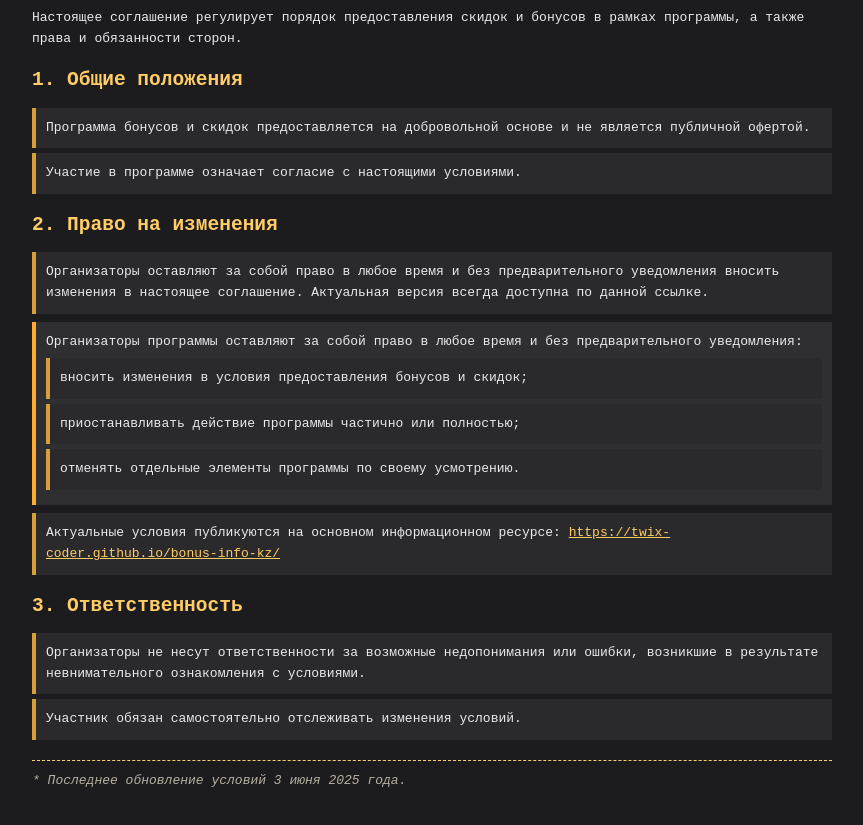
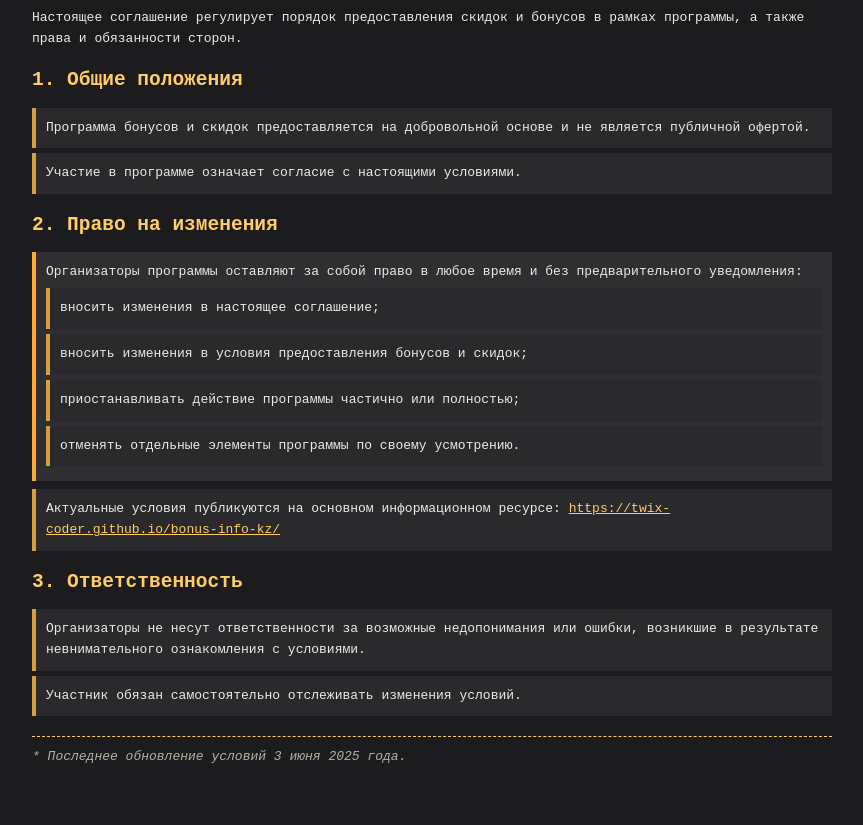
Before and after one commit to twix-coder/bonus-info-kz, a plain HTML site: page agreement.html in a window 1280 px wide. Shown: the part 89-914 px from the top of the page, without its empty margins (208-1071 px from the left). After the commit the page ends 890 px from the top, so only its background shows below. Drawn offline with Linux system fonts and the light colour scheme.

Commit message:
Update agreement.html

```diff
--- a/agreement.html
+++ b/agreement.html
@@ -64,10 +64,10 @@
 
     <h2>2. Право на изменения</h2>
     <ul>
-    <li>Организаторы оставляют за собой право в любое время и без предварительного уведомления вносить изменения в настоящее соглашение. Актуальная версия всегда доступна по данной ссылке.</li>
     <li class="level-2">
         Организаторы программы оставляют за собой право в любое время и без предварительного уведомления:
         <ul>
+            <li>вносить изменения в настоящее соглашение;</li>
             <li>вносить изменения в условия предоставления бонусов и скидок;</li>
             <li>приостанавливать действие программы частично или полностью;</li>
             <li>отменять отдельные элементы программы по своему усмотрению.</li>
```
